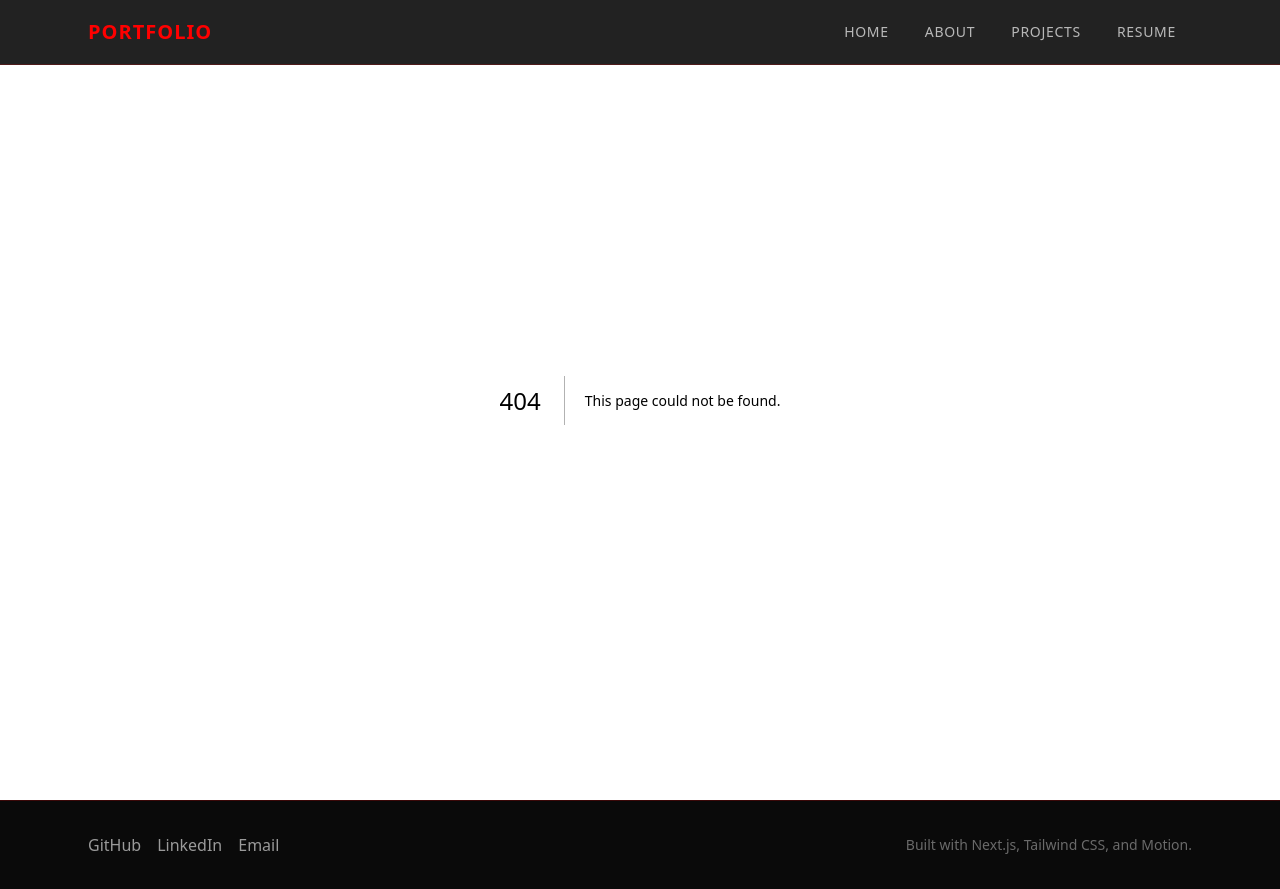
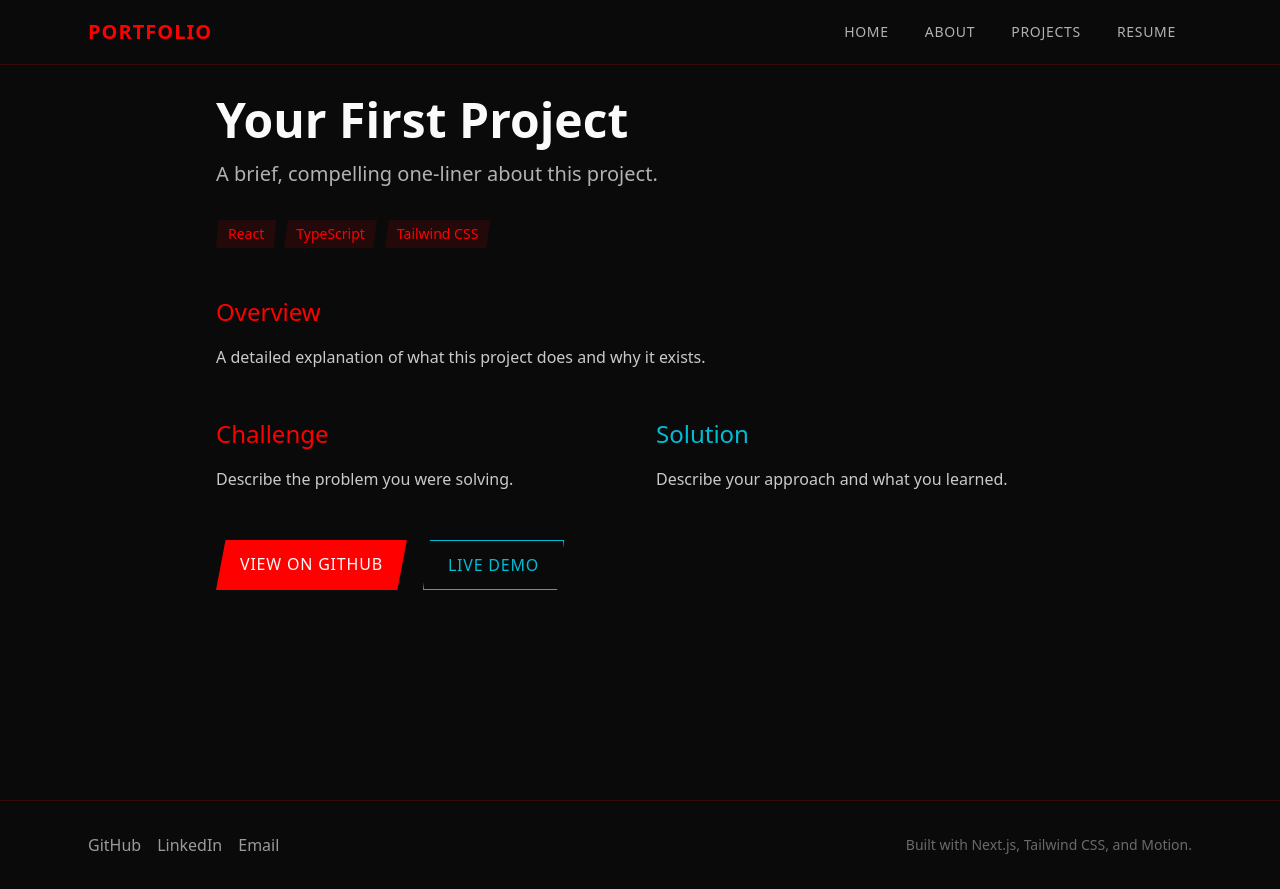
Before and after one commit to Swayamjimmy/persona-portfolio, a Next.js app: page /projects/project-one in a window 1280 px wide. Before the commit this address had no page. Built offline with nearby package versions, Linux system fonts and the light colour scheme.

Commit message:
create projects section and slug control

```diff
--- /dev/null
+++ b/src/app/not-found.tsx
@@ -0,0 +1,34 @@
+"use client"
+
+import Link from "next/link"
+import { motion } from "motion/react"
+
+export default function NotFound() {
+  return (
+    <div className="min-h-screen flex items-center justify-center relative overflow-hidden">
+      {/* Angular P5R shape in the background */}
+      <div
+        className="absolute inset-0 bg-persona-red/5"
+        style={{ clipPath: "polygon(0 0, 60% 0, 40% 100%, 0 100%)" }}
+      />
+      <motion.div
+        initial={{ opacity: 0, y: 30 }}
+        animate={{ opacity: 1, y: 0 }}
+        transition={{ duration: 0.6 }}
+        className="text-center relative z-10"
+      >
+        <h1 className="font-heading text-8xl font-bold text-persona-red mb-4">404</h1>
+        <p className="font-heading text-2xl text-persona-white/70 mb-8">
+          You've entered the Shadow World.
+        </p>
+        <Link
+          href="/"
+          className="px-8 py-3 bg-persona-red text-persona-white font-heading uppercase tracking-wider hover:bg-red-700 transition-colors inline-block"
+          style={{ clipPath: "polygon(8% 0%, 100% 0%, 92% 100%, 0% 100%)" }}
+        >
+          Return to Reality
+        </Link>
+      </motion.div>
+    </div>
+  )
+}
--- /dev/null
+++ b/src/app/projects/ProjectsGridClient.tsx
@@ -0,0 +1,51 @@
+"use client"
+
+import Link from "next/link"
+import { motion } from "motion/react"
+import { Project } from "@/data/projects"
+
+interface Props {
+  projects: Project[]
+}
+
+export default function ProjectsGridClient({ projects }: Props) {
+  return (
+    <div className="grid md:grid-cols-2 lg:grid-cols-3 gap-6">
+      {projects.map((project, index) => (
+        <motion.div
+          key={project.slug}
+          initial={{ opacity: 0, y: 20 }}
+          animate={{ opacity: 1, y: 0 }}
+          transition={{ duration: 0.4, delay: index * 0.1 }}
+          whileHover={{ y: -8, scale: 1.02 }}
+          className="relative bg-persona-dark border border-persona-red/20 p-6 cursor-pointer group"
+          style={{ clipPath: "polygon(0 0, 100% 0, 100% calc(100% - 16px), calc(100% - 16px) 100%, 0 100%)" }}
+        >
+          <Link href={`/projects/${project.slug}`} className="block">
+            {/* Project title with red hover color shift */}
+            <h2 className="font-heading text-xl font-bold text-persona-white mb-2 group-hover:text-persona-red transition-colors">
+              {project.title}
+            </h2>
+            {/* Short description clamped to 2 lines */}
+            <p className="text-persona-white/60 text-sm mb-4 line-clamp-2">
+              {project.shortDescription}
+            </p>
+            {/* Tech stack tags */}
+            <div className="flex flex-wrap gap-2">
+              {project.techStack.map((tech) => (
+                <span
+                  key={tech}
+                  className="px-2 py-1 text-xs font-mono bg-persona-red/10 text-persona-red/80 border border-persona-red/20"
+                >
+                  {tech}
+                </span>
+              ))}
+            </div>
+          </Link>
+          {/* Angular corner accent that lights up on hover */}
+          <div className="absolute bottom-0 right-0 w-4 h-4 bg-persona-red/40 group-hover:bg-persona-red transition-colors" />
+        </motion.div>
+      ))}
+    </div>
+  )
+}
--- /dev/null
+++ b/src/app/projects/[slug]/ProjectDetailClient.tsx
@@ -0,0 +1,104 @@
+"use client"
+
+import { motion } from "motion/react"
+import Link from "next/link"
+import { Project } from "@/data/projects"
+
+export default function ProjectDetailClient({ project }: { project: Project }) {
+  return (
+    <div className="min-h-screen pt-24 pb-16 px-6 max-w-4xl mx-auto">
+      {/* Hero section: title and short description */}
+      <motion.div
+        initial={{ opacity: 0, y: 20 }}
+        animate={{ opacity: 1, y: 0 }}
+        transition={{ duration: 0.5 }}
+      >
+        <h1 className="font-heading text-5xl font-bold text-persona-white mb-4">
+          {project.title}
+        </h1>
+        <p className="text-xl text-persona-white/70 mb-8">
+          {project.shortDescription}
+        </p>
+      </motion.div>
+
+      {/* Tech stack tags with angular clip-path */}
+      <motion.div
+        initial={{ opacity: 0 }}
+        animate={{ opacity: 1 }}
+        transition={{ delay: 0.2 }}
+        className="flex flex-wrap gap-2 mb-12"
+      >
+        {project.techStack.map((tech) => (
+          <span
+            key={tech}
+            className="px-3 py-1 bg-persona-red/10 text-persona-red text-sm font-heading"
+            style={{ clipPath: "polygon(4% 0%, 100% 0%, 96% 100%, 0% 100%)" }}
+          >
+            {tech}
+          </span>
+        ))}
+      </motion.div>
+
+      {/* Full project description */}
+      <motion.section
+        initial={{ opacity: 0, y: 20 }}
+        animate={{ opacity: 1, y: 0 }}
+        transition={{ delay: 0.3 }}
+        className="mb-12"
+      >
+        <h2 className="font-heading text-2xl text-persona-red mb-4">Overview</h2>
+        <p className="text-persona-white/80 leading-relaxed">
+          {project.fullDescription}
+        </p>
+      </motion.section>
+
+      {/* Challenge and solution narrative */}
+      <motion.section
+        initial={{ opacity: 0, y: 20 }}
+        animate={{ opacity: 1, y: 0 }}
+        transition={{ delay: 0.4 }}
+        className="mb-12 grid md:grid-cols-2 gap-8"
+      >
+        <div>
+          <h2 className="font-heading text-2xl text-persona-red mb-4">Challenge</h2>
+          <p className="text-persona-white/80 leading-relaxed">
+            {project.challenge}
+          </p>
+        </div>
+        <div>
+          <h2 className="font-heading text-2xl text-persona-teal mb-4">Solution</h2>
+          <p className="text-persona-white/80 leading-relaxed">
+            {project.solution}
+          </p>
+        </div>
+      </motion.section>
+
+      {/* GitHub and optional deploy links */}
+      <motion.div
+        initial={{ opacity: 0 }}
+        animate={{ opacity: 1 }}
+        transition={{ delay: 0.5 }}
+        className="flex gap-4"
+      >
+        <Link
+          href={project.githubUrl}
+          target="_blank"
+          className="px-6 py-3 bg-persona-red text-persona-white font-heading uppercase tracking-wider hover:bg-red-700 transition-colors"
+          style={{ clipPath: "polygon(5% 0%, 100% 0%, 95% 100%, 0% 100%)" }}
+        >
+          View on GitHub
+        </Link>
+        {project.deployUrl && (
+          <Link
+            href={project.deployUrl}
+            target="_blank"
+            className="px-6 py-3 border border-persona-teal text-persona-teal font-heading uppercase tracking-wider hover:bg-persona-teal/10 transition-colors"
+            style={{ clipPath: "polygon(5% 0%, 100% 0%, 95% 100%, 0% 100%)" }}
+          >
+            Live Demo
+          </Link>
+        )}
+      </motion.div>
+    </div>
+  )
+}
--- /dev/null
+++ b/src/app/projects/[slug]/page.tsx
@@ -0,0 +1,66 @@
+import type { Metadata } from "next"
+import { notFound } from "next/navigation"
+import { projects } from "@/data/projects"
+import { siteConfig } from "@/data/site"
+import ProjectDetailClient from "./ProjectDetailClient"
+
+// Define the type for route params (Promise in Next.js 16)
+interface Props {
+  params: Promise<{ slug: string }>
+}
+
+// Tell Next.js which slugs to pre-render at build time
+export async function generateStaticParams() {
+  return projects.map((project) => ({
+    slug: project.slug,
+  }))
+}
+
+// Generate unique SEO metadata for each project page
+export async function generateMetadata({ params }: Props): Promise<Metadata> {
+  const { slug } = await params
+  const project = projects.find((p) => p.slug === slug)
+
+  if (!project) return { title: "Project Not Found" }
+
+  return {
+    title: project.title,
+    description: project.shortDescription,
+    openGraph: {
+      title: project.title,
+      description: project.shortDescription,
+      url: `${siteConfig.url}/projects/${project.slug}`,
+      type: "article",
+      images: [{ url: project.imageUrl, width: 1200, height: 630 }],
+    },
+  }
+}
+
+// The page component: looks up the project, embeds structured data, renders the client UI
+export default async function ProjectPage({ params }: Props) {
+  const { slug } = await params
+  const project = projects.find((p) => p.slug === slug)
+
+  // If no matching project, trigger the 404 page
+  if (!project) notFound()
+
+  return (
+    <>
+      <script
+        type="application/ld+json"
+        dangerouslySetInnerHTML={{
+          __html: JSON.stringify({
+            "@context": "https://schema.org",
+            "@type": "CreativeWork",
+            name: project.title,
+            description: project.fullDescription,
+            url: project.deployUrl || `${siteConfig.url}/projects/${project.slug}`,
+            author: { "@type": "Person", name: siteConfig.name },
+            keywords: project.techStack.join(", "),
+          }),
+        }}
+      />
+      <ProjectDetailClient project={project} />
+    </>
+  )
+}
--- /dev/null
+++ b/src/app/projects/page.tsx
@@ -0,0 +1,33 @@
+import type { Metadata } from "next"
+import { siteConfig } from "@/data/site"
+import { projects } from "@/data/projects"
+import ProjectsGridClient from "./ProjectsGridClient"
+
+// SEO metadata so Google indexes this page with a clear title and description
+export const metadata: Metadata = {
+  title: "Projects",
+  description: `Explore ${siteConfig.name}'s portfolio of web development projects featuring React, TypeScript, and modern frontend technologies.`,
+  openGraph: {
+    title: `Projects | ${siteConfig.name}`,
+    description: `Explore ${siteConfig.name}'s portfolio of web development projects.`,
+    url: `${siteConfig.url}/projects`,
+  },
+}
+
+export default function ProjectsPage() {
+  return (
+    <section className="min-h-screen py-24 px-6">
+      <div className="max-w-6xl mx-auto">
+        <h1 className="font-heading text-5xl font-bold text-persona-white mb-4">
+          Projects
+        </h1>
+        <p className="text-persona-white/60 mb-12 max-w-2xl">
+          A collection of projects I've built. Each one taught me something new
+          and pushed my skills forward.
+        </p>
+        {/* Pass projects data down to the animated client component */}
+        <ProjectsGridClient projects={projects} />
+      </div>
+    </section>
+  )
+}
```
